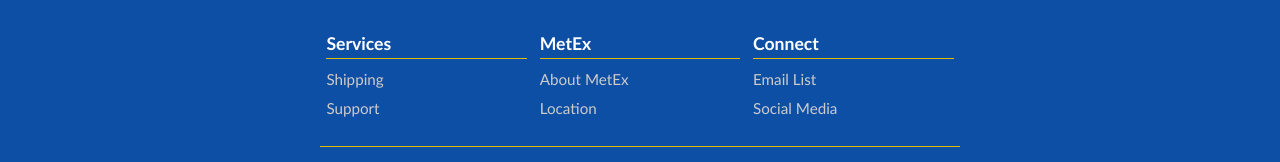
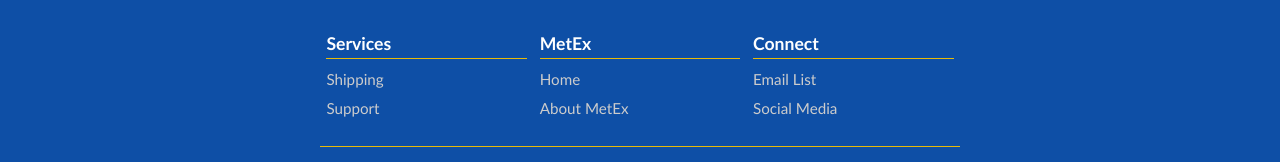
Before and after one commit to davidb221/MetEx, an Angular app: page / in a window 1280 px wide. Shown: the part 1103-1265 px from the top of the page. Built offline with nearby package versions, Linux system fonts and the light colour scheme.

Commit message:
footer changed to home and about metex (no location)

```diff
--- a/src/app/footer/footer.html
+++ b/src/app/footer/footer.html
@@ -10,8 +10,8 @@
     <div class="footer-column">
       <h4>MetEx</h4>
       <ul>
-        <li><a routerLink="">About MetEx</a></li>
-        <li><a routerLink="">Location</a></li>
+        <li><a routerLink="">Home</a></li>
+        <li><a routerLink="about">About MetEx</a></li>
       </ul>
     </div>
     <div class="footer-column">
```
